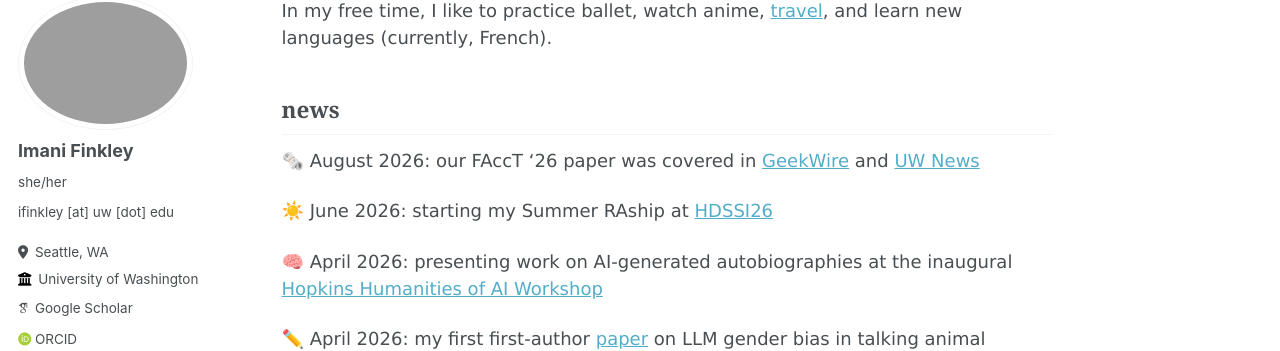
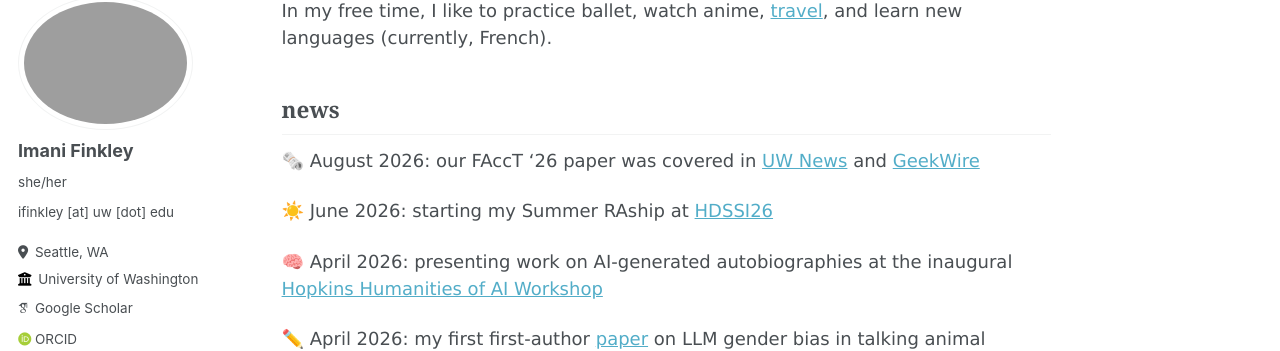
Before and after one commit to imanif/imanif.github.io, a Jekyll site: the page built from _pages/about.md, in a window 1280 px wide and 900 px high, scrolled down 515 px. Shown: the part 110-461 px from the top of the window. Built offline with Jekyll 4.4.1, drawn with Linux system fonts in a browser that asks for light colours; some web fonts are replaced.

```diff
--- a/_pages/about.md
+++ b/_pages/about.md
@@ -28,7 +28,7 @@ In my free time, I like to practice ballet, watch anime, [travel](https://imanii
 
 👩🏽‍💻 September 2026: starting as a Visiting AI Researcher at Meta FAIR -->
 
-🗞️ August 2026: our FAccT '26 paper was covered in [GeekWire](https://www.geekwire.com/2026/he-it-but-rarely-she-when-ai-models-write-kids-stories-about-animals-female-characters-vanish/) and [UW News](https://www.washington.edu/news/2026/08/06/ai-bias-kids-stories/)
+🗞️ August 2026: our FAccT '26 paper was covered in [UW News](https://www.washington.edu/news/2026/08/06/ai-bias-kids-stories/) and [GeekWire](https://www.geekwire.com/2026/he-it-but-rarely-she-when-ai-models-write-kids-stories-about-animals-female-characters-vanish/)
 
 ☀️ June 2026: starting my Summer RAship at [HDSSI26](https://humanitiesdatalab.ds.lib.uw.edu/hdssi/)
 
```
